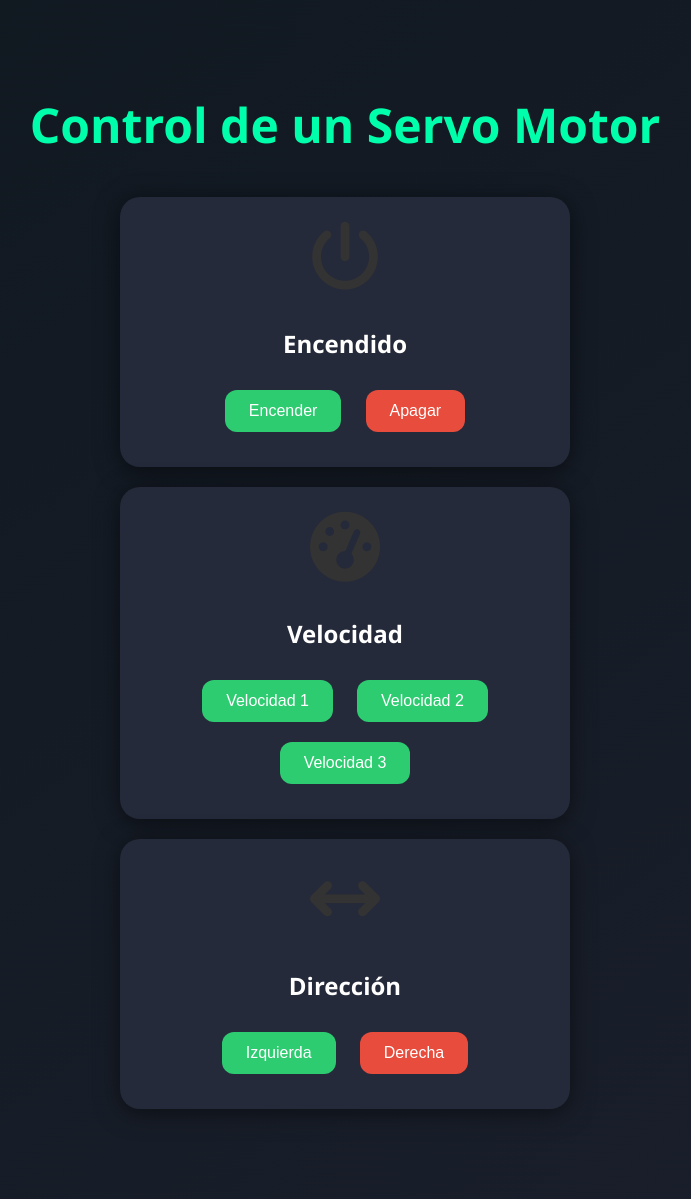
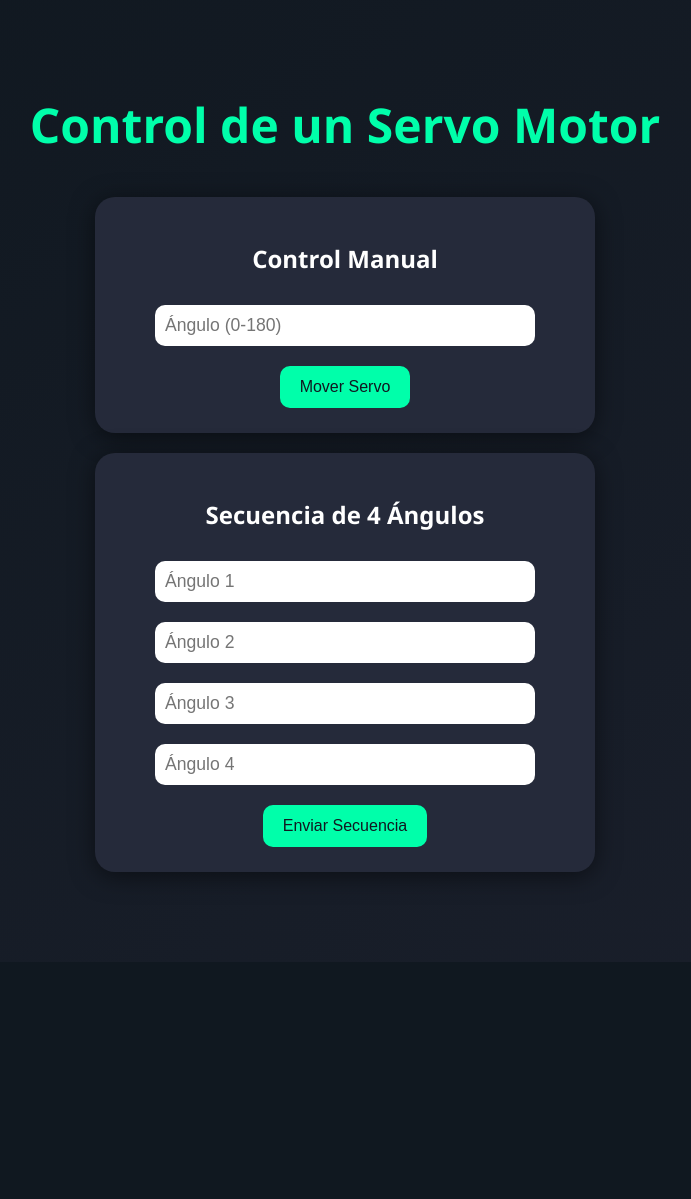
Before and after one commit to adardev/newRGB, a Django app: page / in a window 1280 px wide. Shown: the whole page, without its empty margins (295-986 px from the left). After the commit the page ends 872 px from the top, so only its background shows below. Run offline with Django 5.2, Linux system fonts and the light colour scheme.

Commit message:
ui updated falta viewspy

```diff
--- a/bluetoothcontrol/templates/bluetoothcontrol/index.html
+++ b/bluetoothcontrol/templates/bluetoothcontrol/index.html
@@ -2,7 +2,7 @@
 <html lang="es">
 <head>
   <meta charset="UTF-8">
-  <title>Casa Inteligente - Servo Motor</title>
+  <title>Control Servo Motor</title>
   <link rel="stylesheet" href="https://cdnjs.cloudflare.com/ajax/libs/font-awesome/6.5.0/css/all.min.css">
   <script src="https://code.jquery.com/jquery-3.6.0.min.js"></script>
   <style>
@@ -18,140 +18,110 @@
       font-size: 3rem;
       color: #00ffaa;
       margin-bottom: 40px;
-      animation: slideIn 1s ease;
     }
     .room-card {
       background: #252a3a;
       border-radius: 20px;
       padding: 25px;
       margin: 20px auto;
-      max-width: 400px;
+      max-width: 450px;
       box-shadow: 0 4px 25px rgba(0, 0, 0, 0.5);
-      transition: transform 0.3s ease;
     }
-    .room-card:hover {
-      transform: scale(1.03);
+    input[type="number"], input[type="text"] {
+      padding: 10px;
+      width: 80%;
+      margin: 10px 0;
+      border-radius: 10px;
+      border: none;
+      font-size: 1.1rem;
     }
-    .room-icon {
-      font-size: 70px;
-      margin-bottom: 15px;
-      transition: all 0.4s ease;
+    .btn {
+      padding: 12px 20px;
+      font-size: 16px;
+      border: none;
+      border-radius: 10px;
+      cursor: pointer;
+      margin-top: 10px;
+      background-color: #00ffaa;
+      color: #101820;
     }
-    .room-on {
-      text-shadow: 0 0 25px #00ffaa;
+    .btn:hover {
+      background-color: #00ddaa;
     }
-    h2 {
-      margin-bottom: 20px;
-    }
-    .btn-toggle {
-      padding: 12px 24px;
-      font-size: 16px;
-      margin: 10px;
-      border: none;
-      border-radius: 12px;
-      cursor: pointer;
-      transition: background 0.3s, transform 0.2s;
-    }
-    .btn-toggle:hover {
-      transform: scale(1.06);
-    }
-    .on { background-color: #2ecc71; color: white; }
-    .off { background-color: #e74c3c; color: white; }
     #status {
       margin-top: 30px;
       font-size: 1.1rem;
-      animation: fadeIn 0.5s ease-in-out;
-    }
-    @keyframes slideIn {
-      from { opacity: 0; transform: translateY(-40px); }
-      to { opacity: 1; transform: translateY(0); }
-    }
-    @keyframes fadeIn {
-      from { opacity: 0; }
-      to { opacity: 1; }
     }
   </style>
 </head>
 <body>
   <h1>Control de un Servo Motor</h1>
+
   <div class="room-card">
-    <i id="icon-r" class="room-icon fa-solid fa-power-off" style="color: #333;"></i>
-    <h2>Encendido</h2>
-    <button class="btn-toggle on" data-id="r" data-value="1">Encender</button>
-    <button class="btn-toggle off" data-id="r" data-value="0">Apagar</button>
+    <h2>Control Manual</h2>
+    <input type="number" id="angulo" min="0" max="180" placeholder="Ángulo (0-180)">
+    <button class="btn" onclick="moverAngulo()">Mover Servo</button>
   </div>
+
   <div class="room-card">
-    <i id="icon-v" class="room-icon fa-solid fa-gauge-high" style="color: #333;"></i>
-    <h2>Velocidad</h2>
-    <button class="btn-toggle on" data-id="v" data-value="1">Velocidad 1</button>
-    <button class="btn-toggle on" data-id="v" data-value="2">Velocidad 2</button>
-    <button class="btn-toggle on" data-id="v" data-value="3">Velocidad 3</button>
+    <h2>Secuencia de 4 Ángulos</h2>
+    <input type="number" class="sec" id="a1" min="0" max="180" placeholder="Ángulo 1">
+    <input type="number" class="sec" id="a2" min="0" max="180" placeholder="Ángulo 2">
+    <input type="number" class="sec" id="a3" min="0" max="180" placeholder="Ángulo 3">
+    <input type="number" class="sec" id="a4" min="0" max="180" placeholder="Ángulo 4">
+    <button class="btn" onclick="enviarSecuencia()">Enviar Secuencia</button>
   </div>
-  <div class="room-card">
-    <i id="icon-d" class="room-icon fa-solid fa-arrows-left-right" style="color: #333;"></i>
-    <h2>Dirección</h2>
-    <button class="btn-toggle on" data-id="d" data-value="1">Izquierda</button>
-    <button class="btn-toggle off" data-id="d" data-value="0">Derecha</button>
-  </div>
+
   <div id="status"></div>
+
   <script>
-    const estados = { r: 0, v: 0, d: 0 };
-    function enviarDatos() {
+    function moverAngulo() {
+      const angulo = parseInt($('#angulo').val());
+      if (isNaN(angulo) || angulo < 0 || angulo > 180) {
+        alert('Introduce un ángulo válido (0 a 180)');
+        return;
+      }
+
       $.ajax({
-        url: '/enviar_rgb/',
+        url: '/mover_angulo/',
         method: 'POST',
         contentType: 'application/json',
-        data: JSON.stringify(estados),
+        data: JSON.stringify({ angulo }),
         success: function (response) {
-          $('#status').html(`
-            <p>✅ Estado: ${response.status}</p>
-            <p>📤 Comando: ${response.comando}</p>
-            <p>⏰ Hora: ${new Date().toLocaleTimeString()}</p>
-          `);
+          $('#status').html(`<p>✅ Servo movido a ${angulo}°</p>`);
         },
         error: function (xhr) {
-          $('#status').html(`
-            <p style="color:red">❌ Error: ${xhr.responseJSON?.message || 'Error desconocido'}</p>
-          `);
+          $('#status').html(`<p style="color:red">❌ Error al mover servo</p>`);
         }
       });
     }
-$(document).ready(function () {
-  $('.btn-toggle').click(function () {
-    const id = $(this).data('id');
-    const value = parseInt($(this).data('value'));
-    const icon = $(`#icon-${id}`);
 
-    if (id !== undefined) {
-      estados[id] = value;
-      if (id === 'd') {
-        if (value === 1) {
-          icon.css('color', '#2ecc71').addClass('room-on');
-        } else { // Derecha
-          icon.css('color', '#e74c3c').addClass('room-on');
+    function enviarSecuencia() {
+      const angulos = [
+        parseInt($('#a1').val()),
+        parseInt($('#a2').val()),
+        parseInt($('#a3').val()),
+        parseInt($('#a4').val())
+      ];
+
+      if (angulos.some(a => isNaN(a) || a < 0 || a > 180)) {
+        alert('Todos los ángulos deben estar entre 0 y 180');
+        return;
+      }
+
+      $.ajax({
+        url: '/secuencia/',
+        method: 'POST',
+        contentType: 'application/json',
+        data: JSON.stringify({ secuencia: angulos }),
+        success: function (response) {
+          $('#status').html(`<p>✅ Secuencia enviada: ${angulos.join(', ')}</p>`);
+        },
+        error: function (xhr) {
+          $('#status').html(`<p style="color:red">❌ Error al enviar secuencia</p>`);
         }
-      }
-      else if (id === 'v') {
-        icon.removeClass('room-on').css('font-size', '70px');
-        if (value === 1) {
-          icon.css({ color: '#2ecc71', 'font-size': '70px' });
-        } else if (value === 2) {
-          icon.css({ color: '#f1c40f', 'font-size': '75px' });
-        } else if (value === 3) {
-          icon.css({ color: '#e74c3c', 'font-size': '80px' });
-        }
-      }
-      else if (id === 'r') {
-        if (value === 1) {
-          icon.css('color', '#00ffaa').addClass('room-on');
-        } else {
-          icon.css('color', '#333').removeClass('room-on');
-        }
-      }
-      enviarDatos();
+      });
     }
-  });
-});
   </script>
 </body>
 </html>
```
